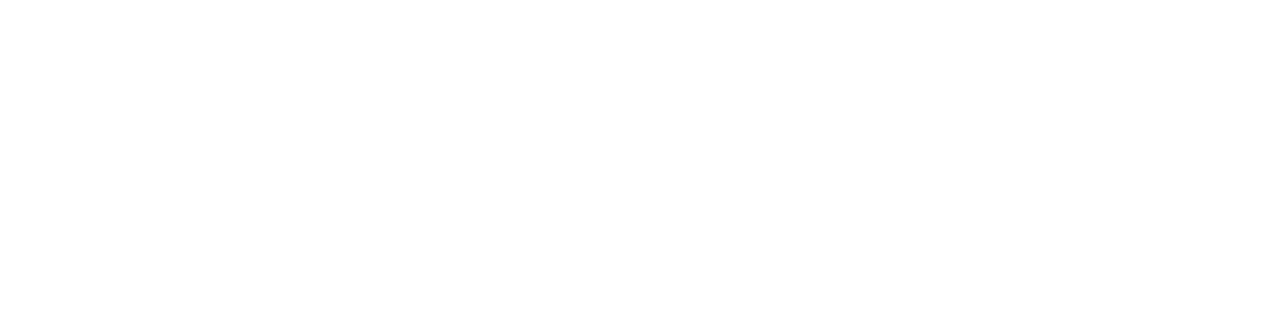
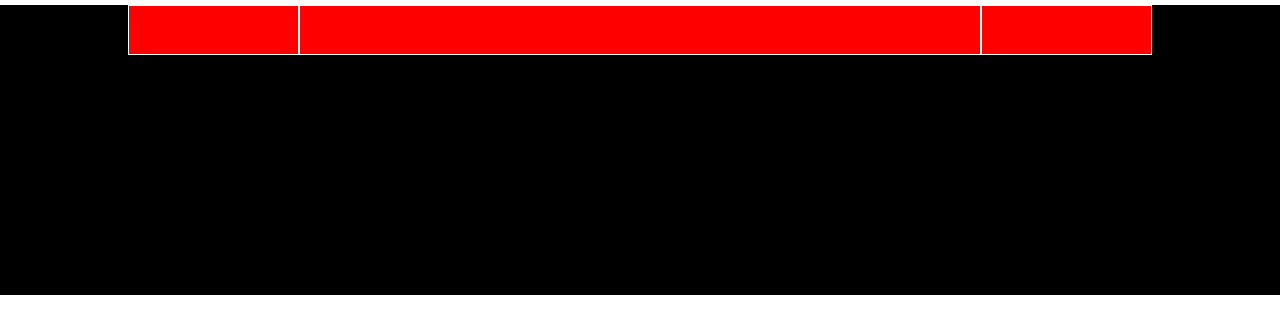
Before and after one commit to Matteogatto94/htmlcss-struttura-discord, a plain HTML site: page index.html in a window 1280 px wide. Drawn offline with Linux system fonts and the light colour scheme.

Commit message:
add header col

```diff
--- a/assets/style.css
+++ b/assets/style.css
@@ -8,20 +8,22 @@
     width: 80%;
     max-width: 1200px;
     margin: 0 auto;
+    margin-top: 5px;
+    margin-bottom: 5px;
 }
 
-.flexing {
+.row {
     display: flex;
+    background-color: red;
+    flex-wrap: wrap;
+
+
 }
 
-.clearfix::after {
-    content: "";
-    display: table;
-    clear: both;
-}
 
 [class^="col-"] {
     padding: 0 1rem;
+
 }
 
 .col-1 {
@@ -74,9 +76,10 @@
 
 .debug [class^="col-"] {
     background-color: red;
-    height: 600px;
+    height: 50px;
     border: 1px solid;
 }
+
 
 header,
 footer {
@@ -84,7 +87,11 @@ footer {
     color: white;
 }
 
-.debug header,
+.debug header {
+    height: 50px;
+
+}
+
 .debug footer {
     height: 240px;
 }
--- a/index.html
+++ b/index.html
@@ -7,21 +7,30 @@
     <title>htmlcss-struttura-discord</title>
     <link rel="stylesheet" href="./assets/style.css">
 </head>
-<body>
+<body class="debug">
 
-    <header>
+    <header id="site_header">
+        <div class="container">
+            <div class="row">
+                <div class="col-2"></div>
+                <div class="col-8"></div>
+                <div class="col-2"></div>
+            </div>
+        </div>
+
 
     </header>
     <!--/header-->
 
 
-    <main>
+    <main id="site_main">
 
+        </div>
     </main>
     <!--/main-->
 
 
-    <footer>
+    <footer id="site_footer">
 
     </footer>
     <!--/footer-->
```
